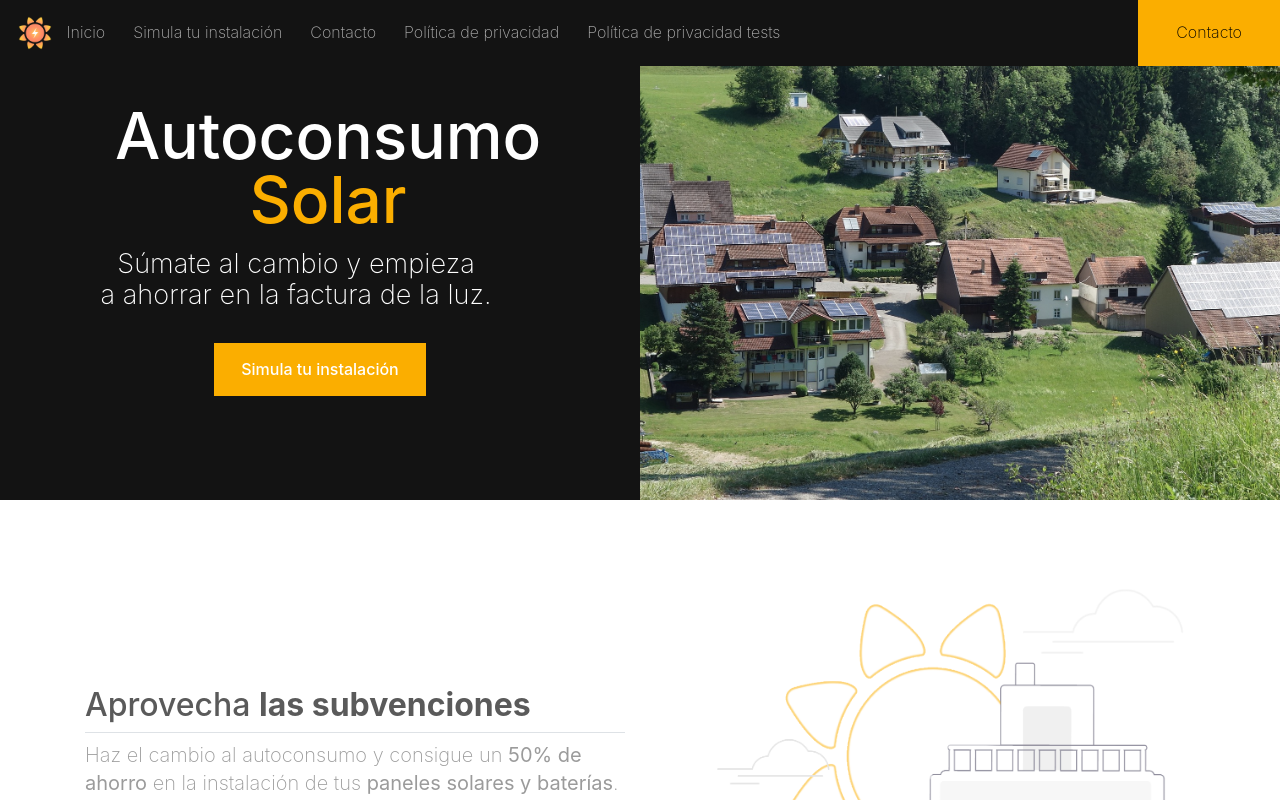
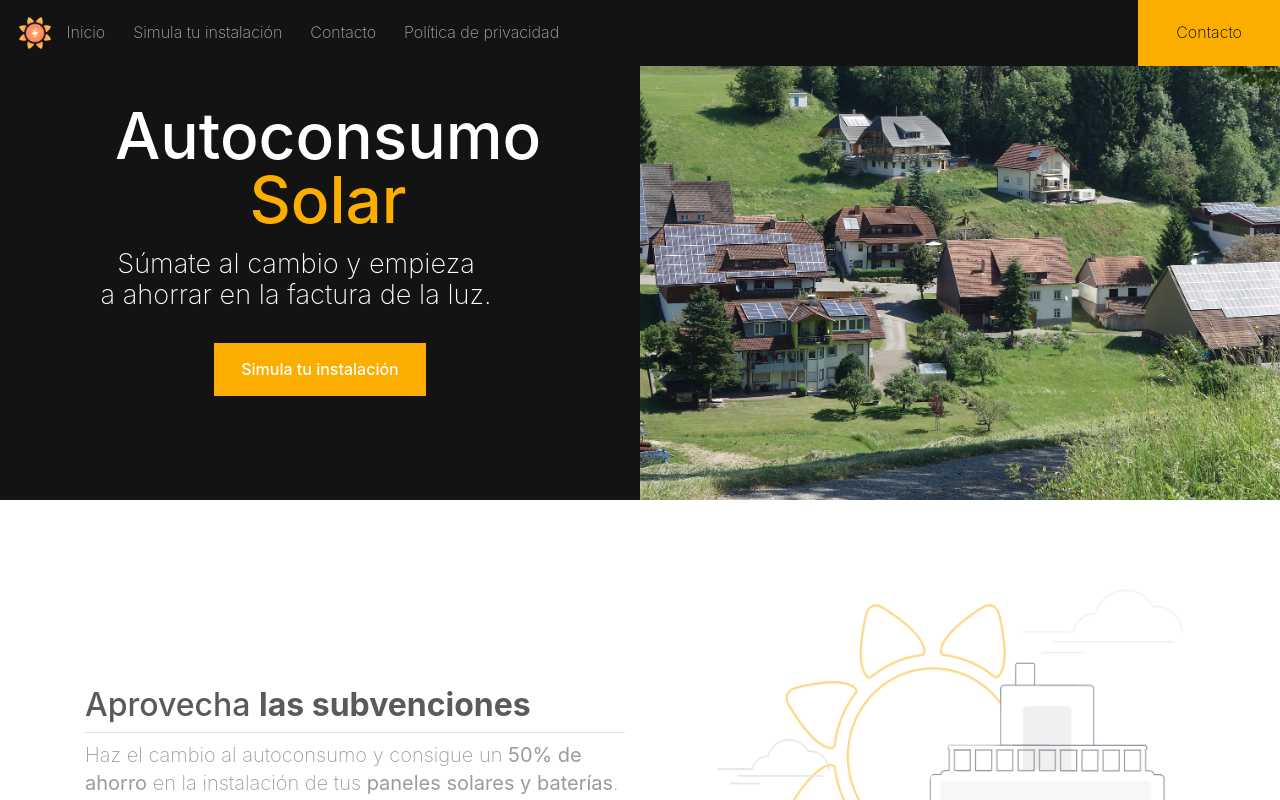
Before and after one commit to Aikideveloper/solar-web-app, a Next.js app: page / in a window 1280 px wide. Shown: the top 800 px of the page. Built offline with nearby package versions, Linux system fonts and the light colour scheme.

Commit message:
quitar la pagina test del navbar

```diff
--- a/components/Navbar/Navbar.js
+++ b/components/Navbar/Navbar.js
@@ -17,7 +17,6 @@ const Navbar = () => {
         <li onClick={closeMenu}><Link href='/about'>Simula tu instalación</Link></li>
         <li onClick={closeMenu}><Link href='/contact'>Contacto</Link></li>
         <li onClick={closeMenu}><Link href='/lgpd'>Política de privacidad</Link></li>
-        <li onClick={closeMenu}><Link href='/lgpd_test'>Política de privacidad tests</Link></li>
       </ul>
       <div id={styles.buttonContact} className={`${styles.contact} px-4`}>
       <li className={`${styles.contact}`} onClick={closeMenu}><Link href='/contact'>Contacto</Link></li>
```
